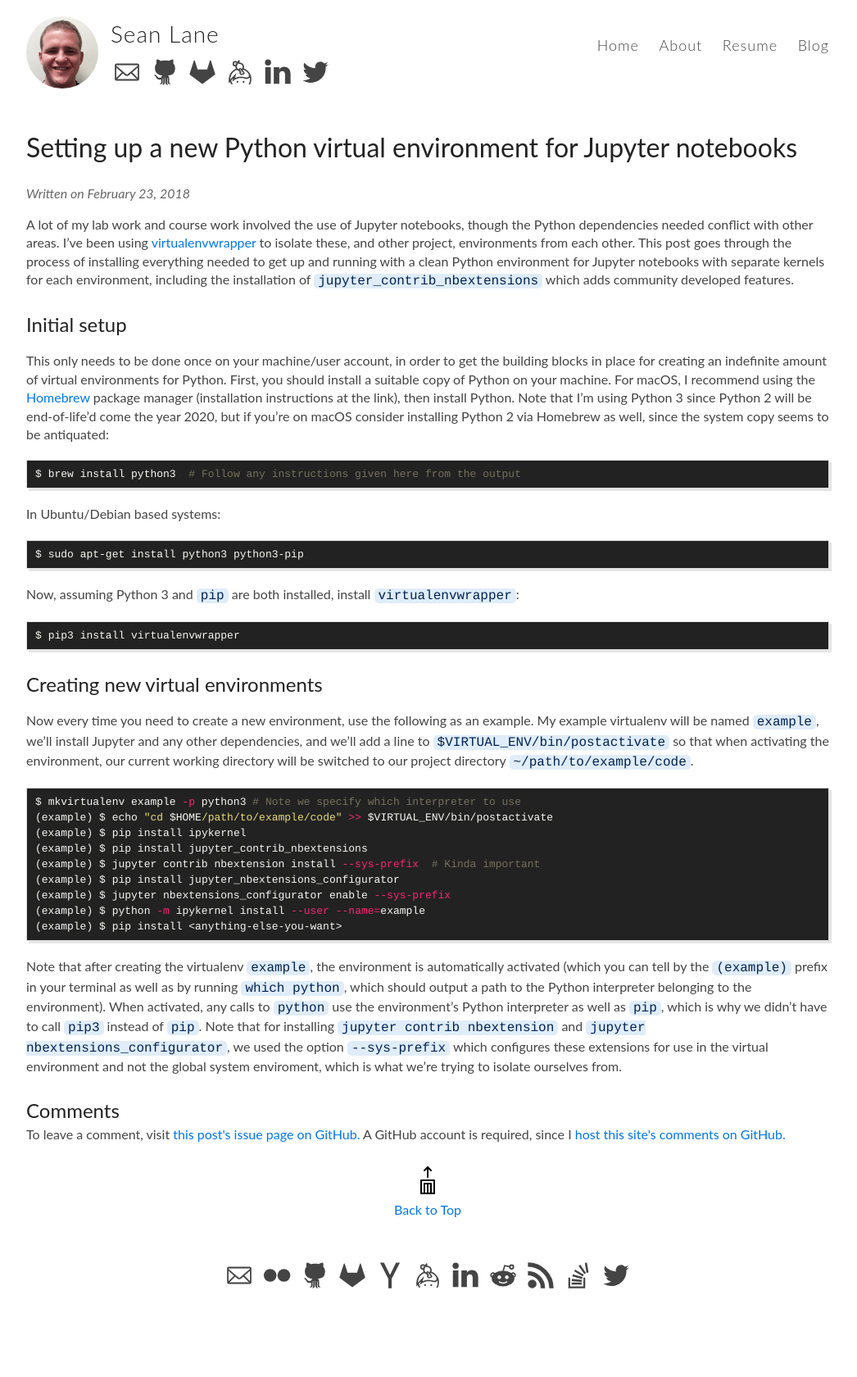
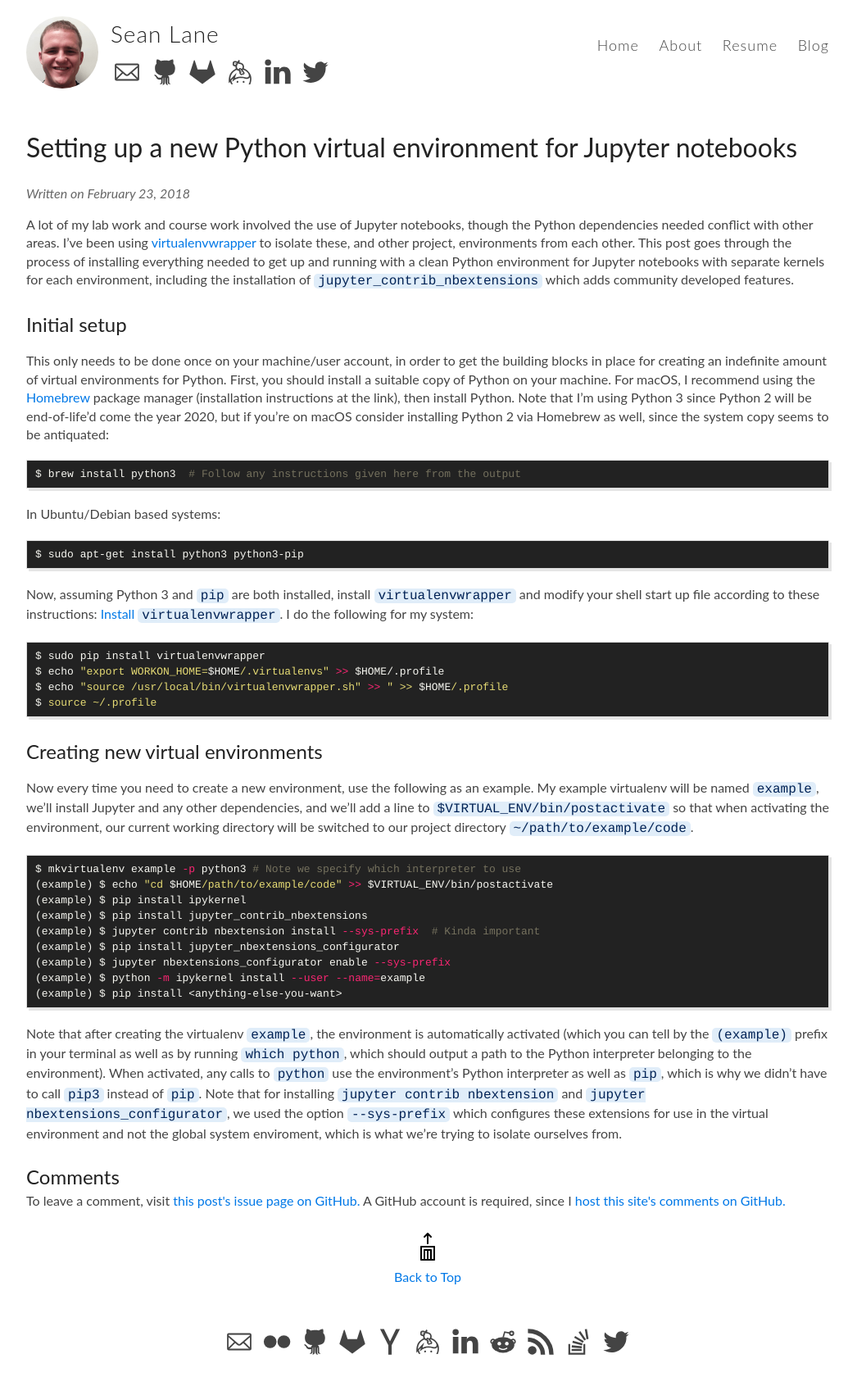
Before and after one commit to seanlane/seanlane.github.io, a Jekyll site: the page built from _posts/2018/2018-02-23-Virtualenv-with-jupyter.md, in a window 1280 px wide. Shown: the whole page at 82% size, without its empty margins (118-1164 px from the left). Built offline with Jekyll 4.4.1, drawn with Linux system fonts in a browser that asks for light colours; nearby versions of some CDN libraries; before the commit the page ends 1599 px from its top, so only the background shows below that.

Commit message:
Update post with incorrect info

````diff
--- a/_posts/2018/2018-02-23-Virtualenv-with-jupyter.md
+++ b/_posts/2018/2018-02-23-Virtualenv-with-jupyter.md
@@ -21,10 +21,13 @@
 $ sudo apt-get install python3 python3-pip
 ```
 
-Now, assuming Python 3 and `pip` are both installed, install `virtualenvwrapper`:
+Now, assuming Python 3 and `pip` are both installed, install `virtualenvwrapper` and modify your shell start up file according to these instructions: [Install `virtualenvwrapper`](https://virtualenvwrapper.readthedocs.io/en/latest/install.html). I do the following for my system:
 
 ```terminal
-$ pip3 install virtualenvwrapper
+$ sudo pip install virtualenvwrapper
+$ echo "export WORKON_HOME=$HOME/.virtualenvs" >> $HOME/.profile
+$ echo "source /usr/local/bin/virtualenvwrapper.sh" >> " >> $HOME/.profile
+$ source ~/.profile
 ```
 
 ## Creating new virtual environments
````
